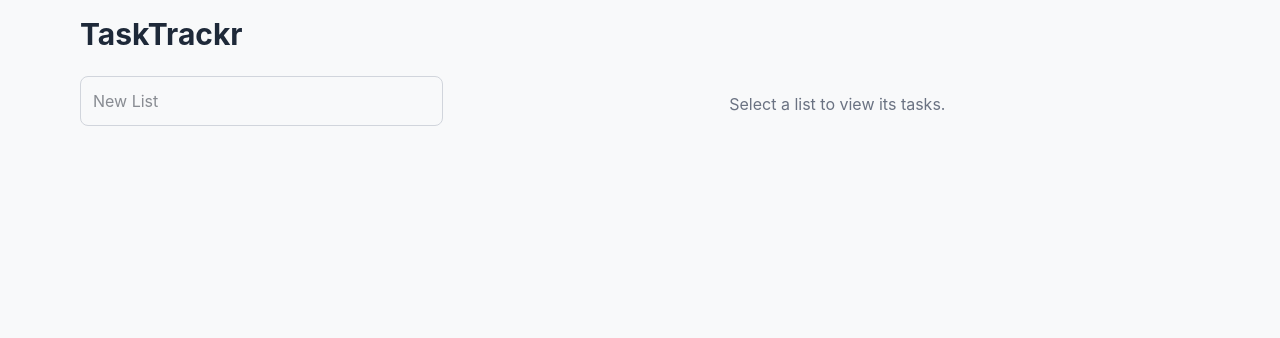
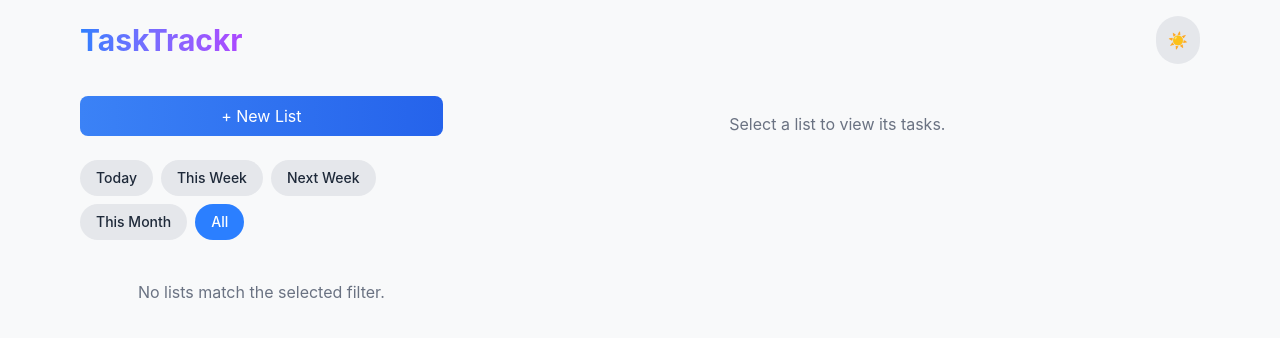
Before and after one commit to MyCallAngel0/tasktrackr, a React (Vite) app: page / in a window 1280 px wide. Shown: the top 338 px of the page. Built offline with nearby package versions, Linux system fonts and the light colour scheme.

Commit message:
Add deadline for to-do lists and filter by deadline. Add light/dark theme toggle (#2)

```diff
--- a/src/App.jsx
+++ b/src/App.jsx
@@ -1,7 +1,11 @@
 import { useState, useEffect } from 'react';
+import { ThemeProvider } from './context/ThemeContext';
+import AddListModal from './components/AddListModal';
 import ListItem from './components/ListItem';
 import TaskForm from './components/TaskForm';
 import TaskList from './components/TaskList';
+import FilterBar from './components/FilterBar';
+import ThemeToggle from './components/ThemeToggle';
 
 const App = () => {
   const [lists, setLists] = useState(() => {
@@ -9,19 +13,21 @@ const App = () => {
     return savedLists ? JSON.parse(savedLists) : [];
   });
   const [selectedListId, setSelectedListId] = useState(null);
+  const [filter, setFilter] = useState(null);
+  const [isModalOpen, setIsModalOpen] = useState(false);
 
   useEffect(() => {
     localStorage.setItem('lists', JSON.stringify(lists));
   }, [lists]);
 
-  const addList = (name) => {
-    setLists([...lists, { id: Date.now(), name, tasks: [] }]);
+  const addList = (name, dueDate) => {
+    setLists([...lists, { id: Date.now(), name, dueDate, tasks: [] }]);
   };
 
-  const updateList = (id, newName) => {
+  const updateList = (id, newName, newDueDate) => {
     setLists(
       lists.map((list) =>
-        list.id === id ? { ...list, name: newName } : list
+        list.id === id ? { ...list, name: newName, dueDate: newDueDate } : list
       )
     );
   };
@@ -93,32 +99,45 @@ const App = () => {
     );
   };
 
+  const filteredLists = filter
+  ? lists.filter((list) => {
+    if (!list.dueDate) return false;
+    const dueDate = new Date(list.dueDate);
+    return (
+      dueDate >= new Date(filter.start.setHours(0, 0, 0, 0)) &&
+      dueDate <= new Date(filter.end.setHours(23, 59, 59, 999))
+    );
+  })
+  : lists;
+
   const selectedList = lists.find((list) => list.id === selectedListId);
 
   return (
-    <div className="max-w-6xl mx-auto p-4">
-      <h1 className="text-3xl font-bold text-gray-800 mb-6">TaskTrackr</h1>
+    <ThemeProvider>
+      <div className="max-w-6xl mx-auto p-4 min-h-screen">
+      <header className="flex justify-between items-center mb-8">
+        <h1 className="text-3xl font-bold bg-clip-text text-transparent bg-gradient-to-r from-blue-500 to-purple-500">
+          TaskTrackr
+        </h1>
+        <ThemeToggle />
+      </header>
         <div className="flex flex-col lg:flex-row lg:space-x-8">
           <div className="w-full lg:w-1/3 mb-8">
-        <form
-          onSubmit={(e) => {
-            e.preventDefault();
-            const name = e.target.listName.value;
-            if (name.trim()) {
-              addList(name);
-              e.target.reset();
-            }
-          }}
-          className="mb-6">
-          <input
-            type="text"
-            name="listName"
-            placeholder="New List"
-            className="w-full p-3 rounded-lg border border-gray-300 focus:outline-none focus:ring-2 focus:ring-blue-500"
+            <button
+              onClick={() => setIsModalOpen(true)}
+              className="btn-primary w-full mb-6"
+            >
+              + New List
+            </button>
+            <AddListModal
+              isOpen={isModalOpen}
+              closeModal={() => setIsModalOpen(false)}
+              addList={addList}
             />
-        </form>
+            <FilterBar setFilter={setFilter} />
             <ul className="space-y-3">
-          {lists.map((list) => (
+              {filteredLists.length ? (
+                filteredLists.map((list) => (
                   <ListItem
                     key={list.id}
                     list={list}
@@ -126,13 +145,20 @@ const App = () => {
                     deleteList={deleteList}
                     selectList={selectList}
                   />
-          ))}
+                ))
+              ) : (
+                <p className="text-gray-500 text-center py-4">
+                  No lists match the selected filter.
+                </p>
+              )}
             </ul>
           </div>
           <div className="w-full lg:w-2/3">
             {selectedList ? (
               <div>
-              <h2 className="text-2xl font-semibold mb-6">{selectedList.name}</h2>
+                <h2 className="text-2xl font-semibold mb-6 text-[var(--text-color)]">
+                  {selectedList.name}
+                </h2>
                 <TaskForm addTask={addTask} />
                 <TaskList
                   tasks={selectedList.tasks}
@@ -149,6 +175,7 @@ const App = () => {
           </div>
         </div>
       </div>
+    </ThemeProvider>
   );
 };
 
--- /dev/null
+++ b/src/components/AddListModal.jsx
@@ -0,0 +1,92 @@
+import { useState, useEffect, useRef } from 'react';
+
+const AddListModal = ({ isOpen, closeModal, addList }) => {
+    const [name, setName] = useState('');
+    const [dueDate, setDueDate] = useState('');
+    const modalRef = useRef(null);
+    const nameInputRef = useRef(null);
+
+    useEffect(() => {
+        if (isOpen && nameInputRef.current) {
+            nameInputRef.current.focus();
+        }
+    }, [isOpen]);
+
+    useEffect(() => {
+        const handleKeyDown = (e) => {
+            if (e.key === 'Escape') {
+                closeModal();
+            }
+        };
+        if (isOpen) {
+            window.addEventListener('keydown', handleKeyDown);
+            return () => window.removeEventListener('keydown', handleKeyDown);
+        }
+    }, [isOpen, closeModal]);
+
+    const handleClickOutside = (e) => {
+        if (modalRef.current && !modalRef.current.contains(e.target)) {
+            closeModal();
+        }
+    };
+
+    const handleSubmit = (e) => {
+        e.preventDefault();
+        if (name.trim()) {
+            addList(name, dueDate);
+            setName('');
+            setDueDate('');
+            closeModal();
+        }
+    };
+
+    if (!isOpen) return null;
+
+    return (
+        <div
+            className="fixed inset-0 bg-black bg-opacity-50 flex items-center justify-center z-50"
+            onClick={handleClickOutside}
+        >
+            <div
+                ref={modalRef}
+                className="card p-6 w-full max-w-md transform scale-95 animate-scale-up"
+            >
+                <h2 className="text-xl font-semibold mb-4 text-[var(--text-color)]">
+                    New List
+                </h2>
+                <form onSubmit={handleSubmit} className="space-y-4">
+                    <input
+                        type="text"
+                        value={name}
+                        onChange={(e) => setName(e.target.value)}
+                        placeholder="List Name"
+                        className="w-full p-3 rounded-lg border border-[var(--border-color)] bg-[var(--card-bg)] text-[var(--text-color)] focus:outline-none focus:ring-2 focus:ring-blue-500"
+                        ref={nameInputRef}
+                        aria-label="List name"
+                    />
+                    <input
+                        type="date"
+                        value={dueDate}
+                        onChange={(e) => setDueDate(e.target.value)}
+                        className="w-full p-3 rounded-lg border border-[var(--border-color)] bg-[var(--card-bg)] text-[var(--text-color)] focus:outline-none focus:ring-2 focus:ring-blue-500"
+                        aria-label="Due date"
+                    />
+                    <div className="flex space-x-3">
+                        <button type="submit" className="btn-primary flex-1">
+                            Add List
+                        </button>
+                        <button
+                            type="button"
+                            onClick={closeModal}
+                            className="btn-secondary flex-1"
+                        >
+                            Cancel
+                        </button>
+                    </div>
+                </form>
+            </div>
+        </div>
+    );
+};
+
+export default AddListModal;
--- /dev/null
+++ b/src/components/FilterBar.jsx
@@ -0,0 +1,69 @@
+import { useState } from 'react';
+import { endOfWeek, endOfMonth, addWeeks, startOfWeek } from 'date-fns';
+
+const FilterBar = ({ setFilter }) => {
+    const today = new Date();
+    const filters = [
+        { label: 'Today', value: 'today' },
+        { label: 'This Week', value: 'thisWeek' },
+        { label: 'Next Week', value: 'nextWeek' },
+        { label: 'This Month', value: 'thisMonth' },
+        { label: 'All', value: 'all' },
+    ];
+
+    const [selectedFilter, setSelectedFilter] = useState('all');
+
+    const handleFilterChange = (filter) => {
+        setSelectedFilter(filter);
+        switch (filter) {
+            case 'today':
+                setFilter({
+                    start: today,
+                    end: today,
+                });
+                break;
+            case 'thisWeek':
+                setFilter({
+                    start: today,
+                    end: endOfWeek(today, { weekStartsOn: 1 }),
+                });
+                break;
+            case 'nextWeek':
+                setFilter({
+                    start: startOfWeek(addWeeks(today, 1), { weekStartsOn: 1 }),
+                    end: endOfWeek(addWeeks(today, 1), { weekStartsOn: 1 }),
+                });
+                break;
+            case 'thisMonth':
+                setFilter({
+                    start: today,
+                    end: endOfMonth(today),
+                });
+                break;
+            case 'all':
+            default:
+                setFilter(null);
+                break;
+        }
+    };
+
+    return (
+        <div className="flex flex-wrap gap-2 mb-6">
+            {filters.map((filter) => (
+                <button
+                    key={filter.value}
+                    onClick={() => handleFilterChange(filter.value)}
+                    className={`px-4 py-2 rounded-full text-sm font-medium ${
+                        selectedFilter === filter.value
+                        ? 'bg-blue-500 text-white'
+                        : 'bg-gray-200 text-gray-800 hover:bg-gray-300'
+                    }`}
+                >
+                    {filter.label}
+                </button>
+            ))}
+        </div>
+    );
+};
+
+export default FilterBar;
--- /dev/null
+++ b/src/components/ThemeToggle.jsx
@@ -0,0 +1,18 @@
+import { useContext } from 'react';
+import { ThemeContext } from '../context/ThemeContext';
+
+const ThemeToggle = () => {
+    const { theme, toggleTheme } = useContext(ThemeContext);
+
+    return (
+        <button
+            onClick={toggleTheme}
+            className="p-3 rounded-full bg-gray-200 dark:bg-gray-700 text-gray-800 dark:text-gray-200"
+            aria-label="Toggle theme"
+            >
+            {theme === 'light' ? '☀️' : '🌙'}
+        </button>
+    );
+};
+
+export default ThemeToggle;
--- /dev/null
+++ b/src/context/ThemeContext.jsx
@@ -0,0 +1,23 @@
+import { createContext, useState, useEffect } from 'react';
+
+export const ThemeContext = createContext();
+
+export const ThemeProvider = ({ children }) => {
+    const [theme, setTheme] = useState(localStorage.getItem('theme') || 'light');
+
+    useEffect(() => {
+        document.documentElement.classList.remove('light', 'dark');
+        document.documentElement.classList.add(theme);
+        localStorage.setItem('theme', theme);
+    }, [theme]);
+
+    const toggleTheme = () => {
+        setTheme(theme === 'light' ? 'dark' : 'light');
+    };
+
+    return (
+        <ThemeContext.Provider value={{ theme, toggleTheme }}>
+            {children}
+        </ThemeContext.Provider>
+    );
+};
--- a/src/index.css
+++ b/src/index.css
@@ -3,18 +3,37 @@
 body {
   font-family: -apple-system, BlinkMacSystemFont, 'Segoe UI', Roboto, sans-serif;
   margin: 0;
-  background-color: #f8f9fa;
-  color: #1a202c;
+  -webkit-font-smoothing: antialiased;
+  -moz-osx-font-smoothing: grayscale;
+  background-color: var(--bg-color);
+  color: var(--text-color);
+  transition: all 0.3s ease;
+}
+
+.light {
+  --bg-color: #f8f9fa;
+  --text-color: #1a202c;
+  --card-bg: #ffffff;
+  --border-color: #e2e8f0;
+  --shadow-color: rgba(0, 0, 0, 0.1);
+}
+
+.dark {
+  --bg-color: #1a202c;
+  --text-color: #e2e8f0;
+  --card-bg: #2d3748;
+  --border-color: #4a5568;
+  --shadow-color: rgba(0, 0, 0, 0.3);
 }
 
 .card {
-  background-color: #ffffff;
+  background-color: var(--card-bg);
   border-radius: 0.75rem;
-  box-shadow: 0 4px 6px rgba(0, 0, 0, 0.1);
+  box-shadow: 0 4px 6px var(--shadow-color);
   transition: all 0.2s ease;
 }
 .card:hover {
-  box-shadow: 0 6px 12px rgba(0, 0, 0, 0.1);
+  box-shadow: 0 6px 12px var(--shadow-color);
 }
 
 .btn-primary {
@@ -35,6 +54,12 @@ body {
 .btn-secondary:hover {
   color: #2563eb;
   }
+.dark .btn-secondary {
+  color: #60a5fa;
+}
+.dark .btn-secondary:hover {
+  color: #93c5fd;
+}
 
 .btn-danger {
   color: #ef4444;
@@ -43,3 +68,24 @@ body {
 .btn-danger:hover {
   color: #dc2626;
 }
+.dark .btn-danger {
+  color: #f87171;
+}
+.dark .btn-danger:hover {
+  color: #fca5a5;
+}
+
+@keyframes scale-up {
+  from {
+    transform: scale(0.95);
+    opacity: 0;
+  }
+  to {
+    transform: scale(1);
+    opacity: 1;
+  }
+}
+
+.animate-scale-up {
+  animation: scale-up 0.2s ease-out;
+}
```
Also changed, not shown: src/components/ListItem.jsx (+22 -7 lines). Lines whose indentation alone changed are shown as unchanged.
